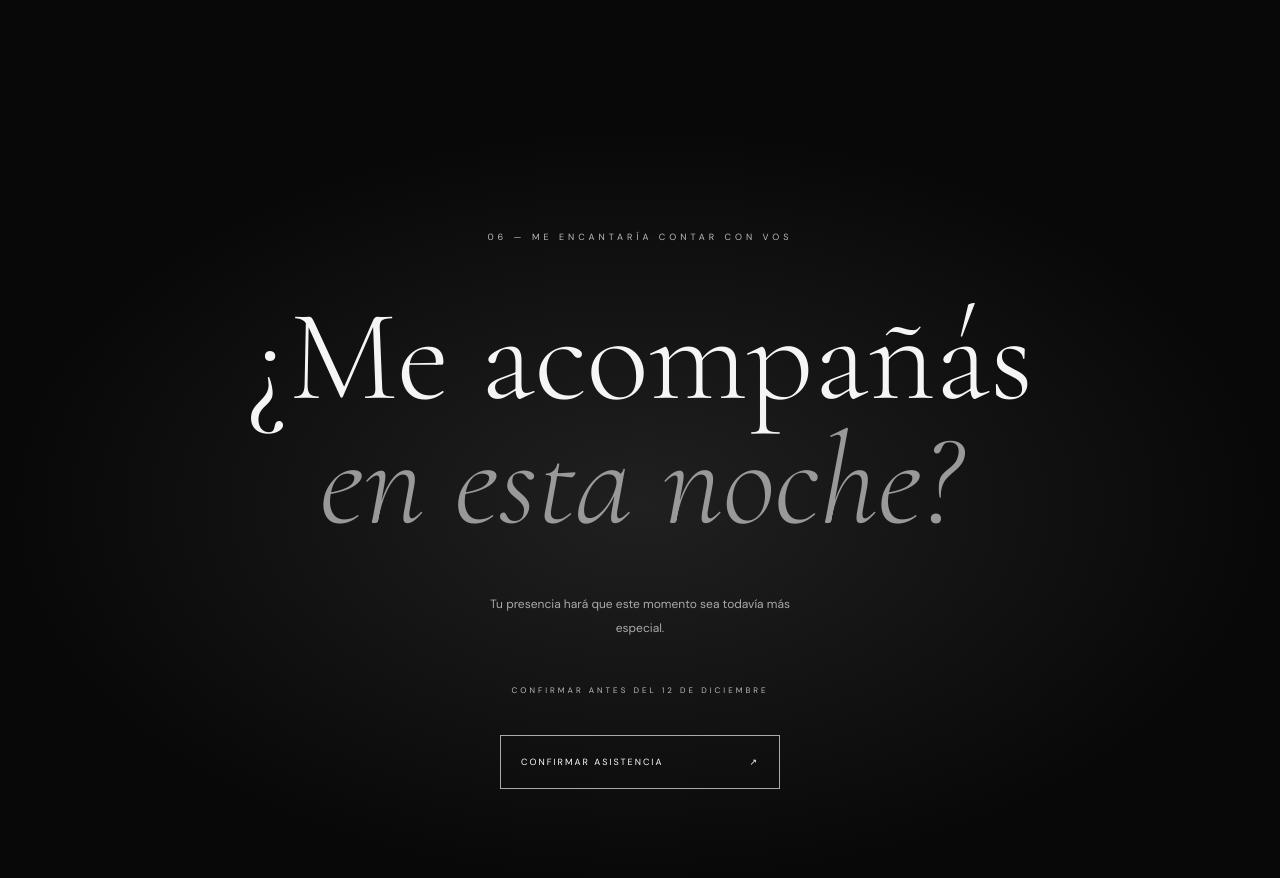
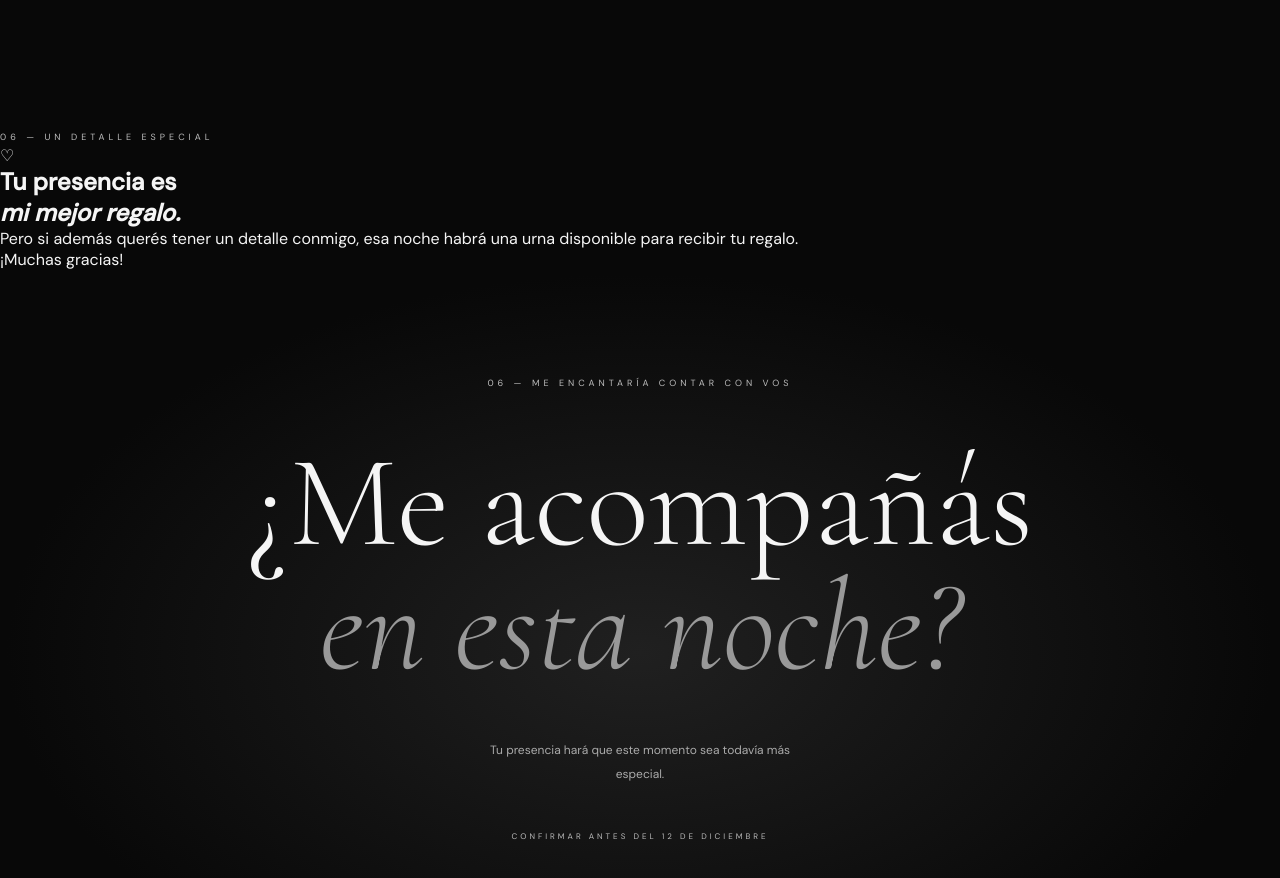
Before and after one commit to chirimboloestudio/MIS-15-LUDMILA, a plain HTML site: page invitacion.html in a window 1280 px wide. Shown: the part 7020-7898 px from the top of the page. Drawn offline with nearby package versions, Linux system fonts and the light colour scheme; a web font is replaced by a local one.

Commit message:
Update invitacion.html

```diff
--- a/invitacion.html
+++ b/invitacion.html
@@ -287,6 +287,31 @@
 
         </section>
 
+              <!-- REGALOS -->
+<section class="gift-section">
+
+    <span class="section-number">06 — UN DETALLE ESPECIAL</span>
+
+    <div class="gift-content">
+
+        <div class="gift-icon">♡</div>
+
+        <h2>Tu presencia es<br><em>mi mejor regalo.</em></h2>
+
+        <div class="gift-line"></div>
+
+        <p>
+            Pero si además querés tener un detalle conmigo,
+            esa noche habrá una urna disponible para recibir
+            tu regalo.
+        </p>
+
+        <span class="gift-signature">¡Muchas gracias!</span>
+
+    </div>
+
+</section>
+
 
         <!-- MAPA -->
         <div class="map-modal" id="mapModal">
```
